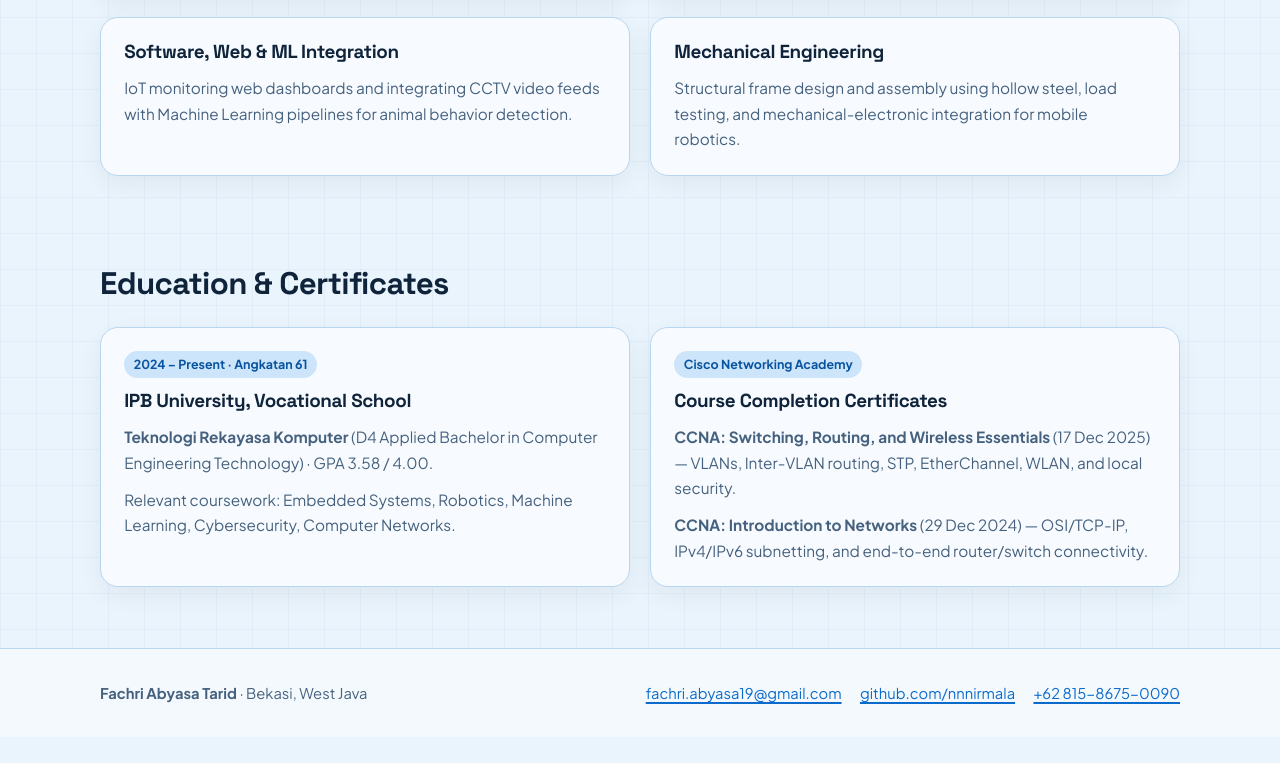
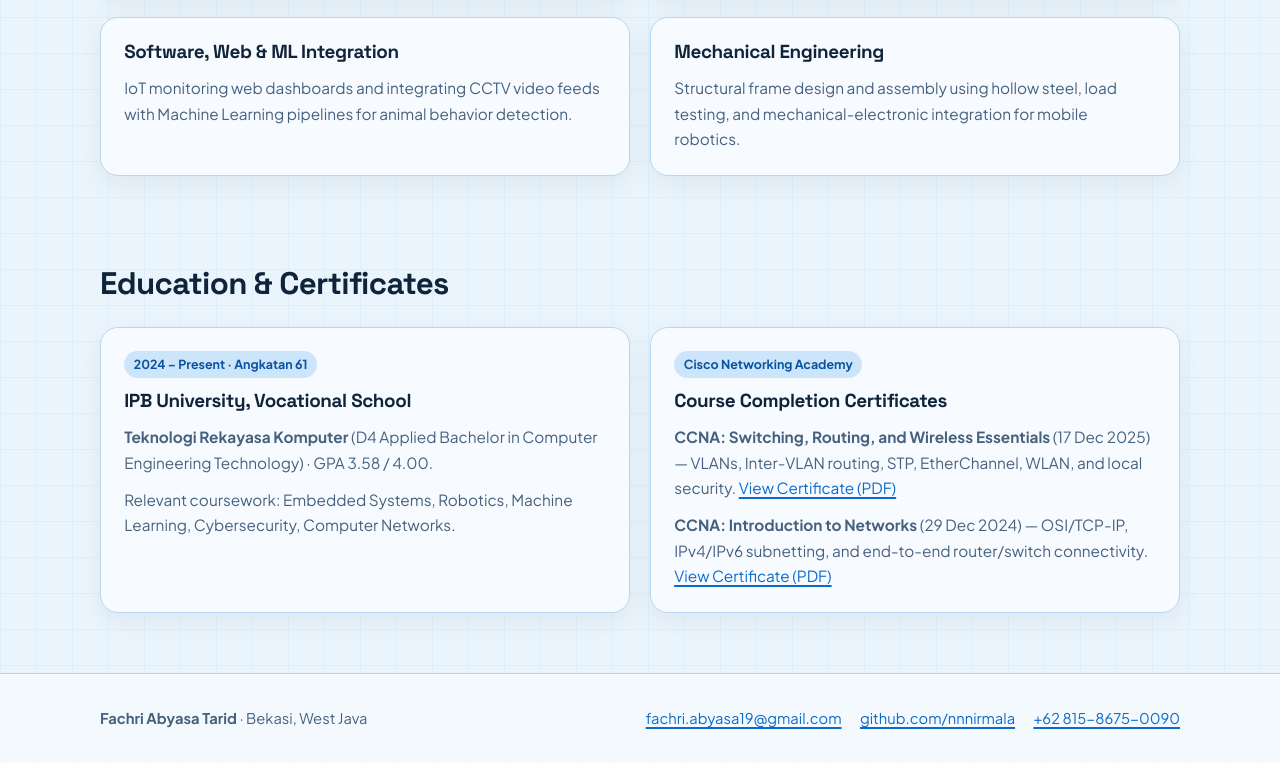
Before and after one commit to nnnirmala/nnnirmala.github.io, a plain HTML site: page index.html in a window 1280 px wide. Shown: the part 1675-2438 px from the top of the page. Before the commit the page ends 2412 px from the top, so only its background shows below. Drawn offline with Linux system fonts and the light colour scheme.

Commit message:
feat: add Cisco CCNA 2024 and 2025 certificate PDFs

```diff
--- a/index.html
+++ b/index.html
@@ -176,8 +176,8 @@
             <article class="card">
               <span class="status-badge">Cisco Networking Academy</span>
               <h3>Course Completion Certificates</h3>
-              <p><strong>CCNA: Switching, Routing, and Wireless Essentials</strong> (17 Dec 2025) — VLANs, Inter-VLAN routing, STP, EtherChannel, WLAN, and local security.</p>
-              <p><strong>CCNA: Introduction to Networks</strong> (29 Dec 2024) — OSI/TCP-IP, IPv4/IPv6 subnetting, and end-to-end router/switch connectivity.</p>
+              <p><strong>CCNA: Switching, Routing, and Wireless Essentials</strong> (17 Dec 2025) — VLANs, Inter-VLAN routing, STP, EtherChannel, WLAN, and local security. <a href="assets/certs/ccna-srwe-2025.pdf" target="_blank" rel="noopener noreferrer">View Certificate (PDF)</a></p>
+              <p><strong>CCNA: Introduction to Networks</strong> (29 Dec 2024) — OSI/TCP-IP, IPv4/IPv6 subnetting, and end-to-end router/switch connectivity. <a href="assets/certs/ccna-itn-2024.pdf" target="_blank" rel="noopener noreferrer">View Certificate (PDF)</a></p>
             </article>
           </div>
         </div>
```
Also changed, not shown: 2 other files.
